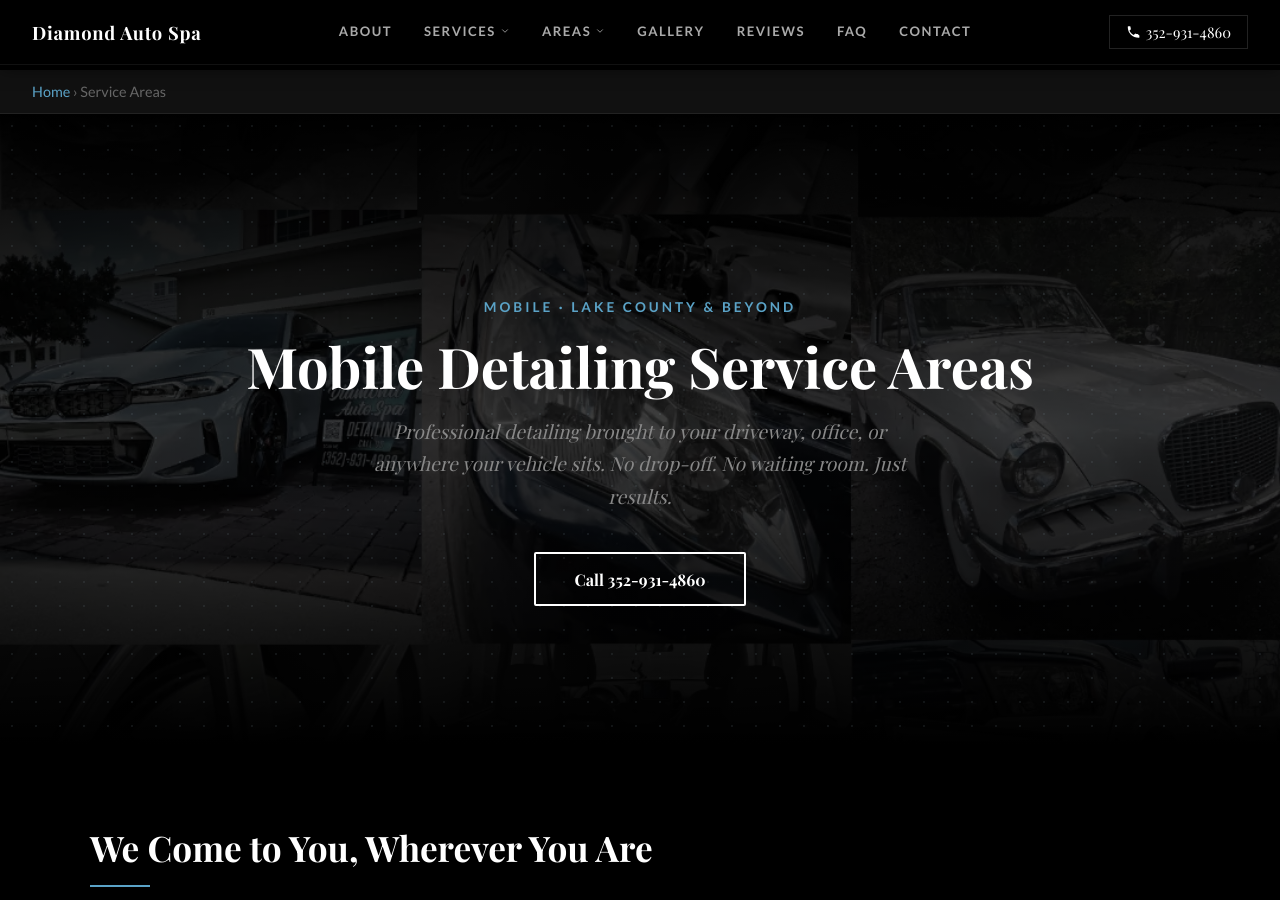
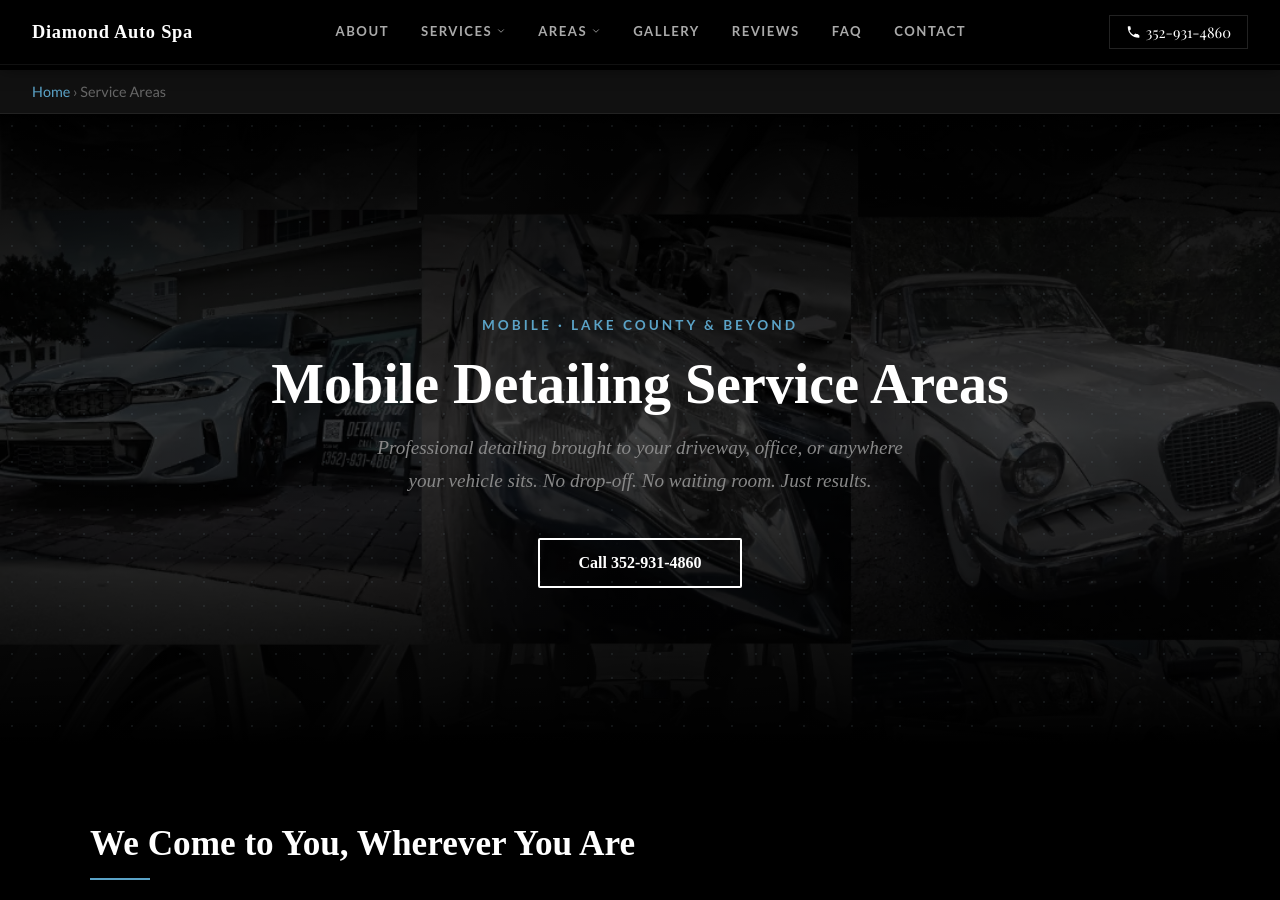
Before and after one commit to JamesBrownR/Diamond-Auto-Spa-Detailing, a Jekyll site: the page built from service-area/index.html, in a window 1280 px wide and 900 px high. Built offline with Jekyll 4.4.1, drawn with Linux system fonts in a browser that asks for light colours; some web fonts are replaced.

Commit message:
Update areas.html

```diff
--- a/_layouts/areas.html
+++ b/_layouts/areas.html
@@ -5,10 +5,7 @@
     <meta name="viewport" content="width=device-width, initial-scale=1.0">
     <title>{{ page.title }}</title>
     <meta name="description" content="{{ page.description }}">
-    <link rel="preconnect" href="https://fonts.googleapis.com">
-    <link rel="preconnect" href="https://fonts.gstatic.com" crossorigin>
-    <link href="https://fonts.googleapis.com/css2?family=Playfair+Display:ital,wght@0,400;0,700;1,400&family=Lato:wght@300;400;700&display=swap" rel="stylesheet">
-    <link rel="canonical" href="https://diamondautospallc.com{{ page.url | remove: 'index.html' }}">
+     <link rel="canonical" href="https://diamondautospallc.com{{ page.url | remove: 'index.html' }}">
 
     <script type="application/ld+json">
     {
@@ -28,6 +25,61 @@
       gtag('config', 'G-LTX9EZGPKX');
     </script>
     <style>
+         @font-face {
+  font-family: 'Lato';
+  src: url('/resources/fonts/Lato-Light.woff2') format('woff2');
+  font-weight: 300;
+  font-style: normal;
+  font-display: swap;
+}
+
+@font-face {
+  font-family: 'Lato';
+  src: url('/resources/fonts/Lato-Regular.woff2') format('woff2');
+  font-weight: 400;
+  font-style: normal;
+  font-display: swap;
+}
+
+@font-face {
+  font-family: 'Lato';
+  src: url('/resources/fonts/Lato-Bold.woff2') format('woff2');
+  font-weight: 700;
+  font-style: normal;
+  font-display: swap;
+}
+
+@font-face {
+  font-family: 'Playfair Display';
+  src: url('/resources/fonts/PlayfairDisplay-Regular.woff2') format('woff2');
+  font-weight: 400;
+  font-style: normal;
+  font-display: swap;
+}
+
+@font-face {
+  font-family: 'Playfair Display';
+  src: url('/resources/fonts/PlayfairDisplay-Italic.woff2') format('woff2');
+  font-weight: 400;
+  font-style: italic;
+  font-display: swap;
+}
+
+@font-face {
+  font-family: 'Playfair Display';
+  src: url('/resources/fonts/PlayfairDisplay-SemiBold.woff2') format('woff2');
+  font-weight: 600;
+  font-style: normal;
+  font-display: swap;
+}
+
+@font-face {
+  font-family: 'Playfair Display';
+  src: url('/resources/fonts/PlayfairDisplay-Bold.woff2') format('woff2');
+  font-weight: 700;
+  font-style: normal;
+  font-display: swap;
+}
         /* ===== RESET & BASE ===== */
         * { margin: 0; padding: 0; box-sizing: border-box; }
 
```
